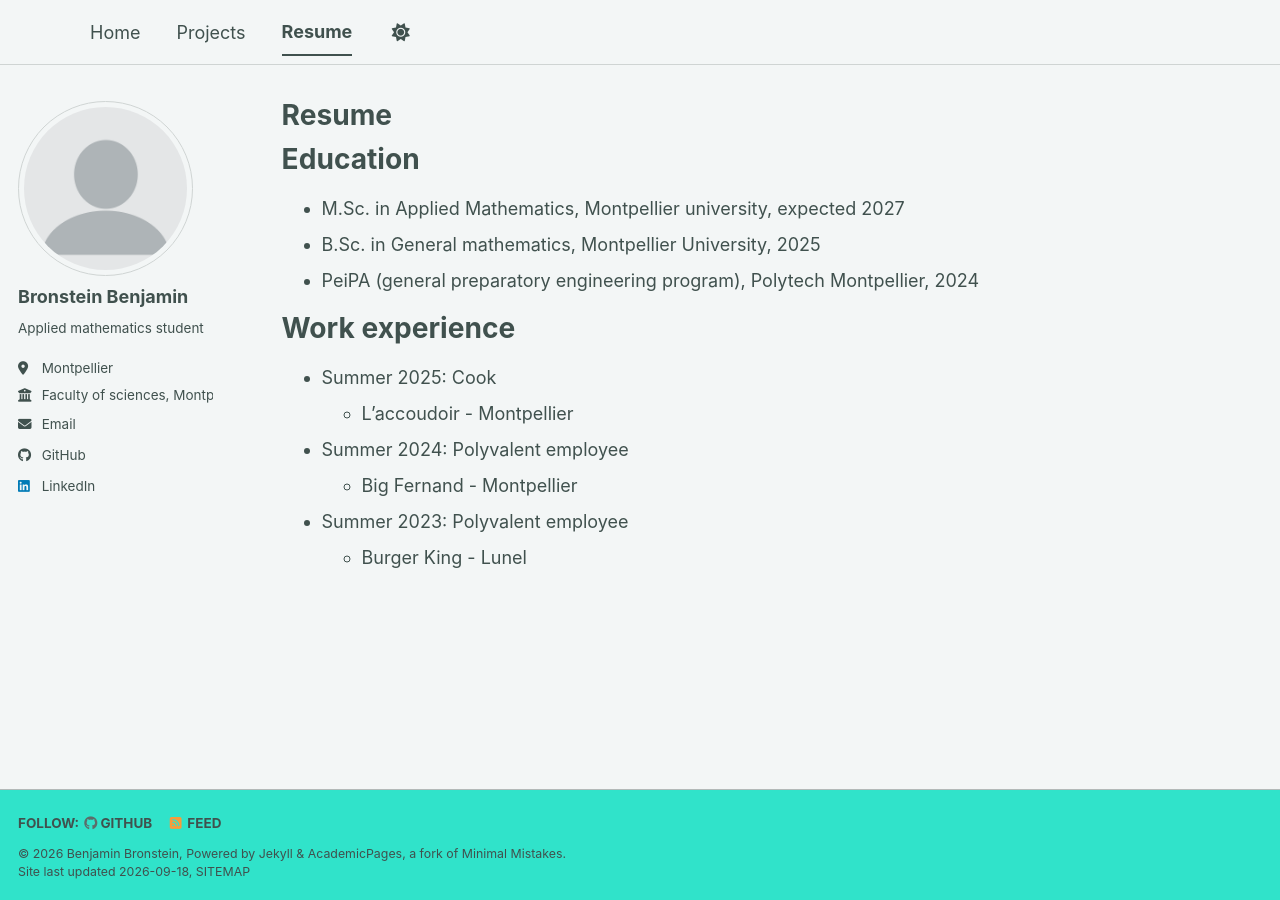
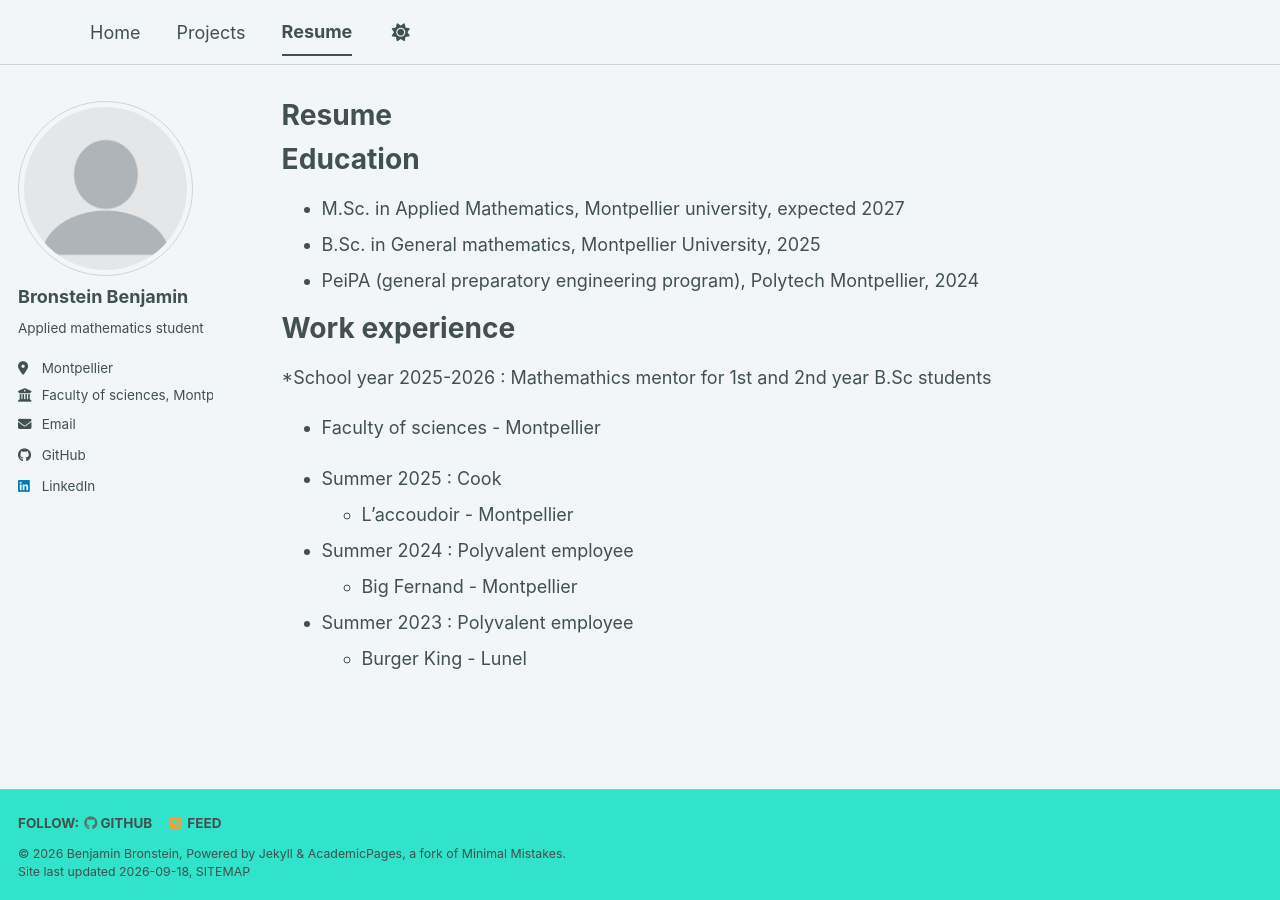
Before and after one commit to HerrBronstein/herrbronstein.github.io, a Jekyll site: the page built from _pages/cv.md, in a window 1280 px wide. Built offline with Jekyll 4.4.1, drawn with Linux system fonts in a browser that asks for light colours; a style sheet for code colours, icons or effects is not loaded.

Commit message:
Update cv.md

```diff
--- a/_pages/cv.md
+++ b/_pages/cv.md
@@ -17,13 +17,15 @@ Education
 
 Work experience
 ======
-* Summer 2025: Cook
+*School year 2025-2026 : Mathemathics mentor for 1st and 2nd year B.Sc students
+  * Faculty of sciences - Montpellier
+
+* Summer 2025 : Cook
   * L'accoudoir - Montpellier
 
-
-* Summer 2024: Polyvalent employee
+* Summer 2024 : Polyvalent employee
   * Big Fernand - Montpellier
 
 
-* Summer 2023: Polyvalent employee
+* Summer 2023 : Polyvalent employee
   * Burger King - Lunel
```
